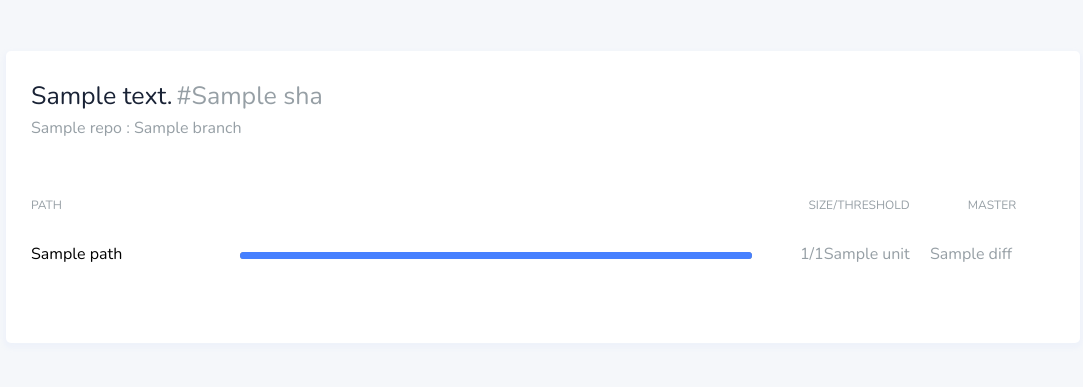
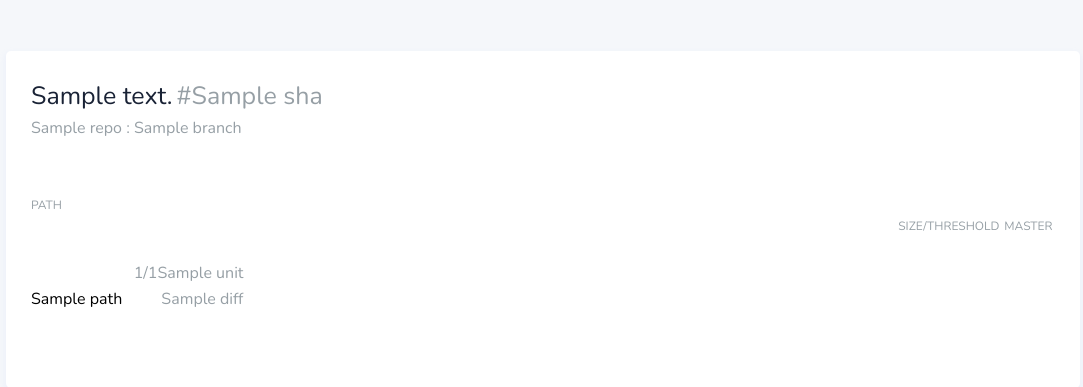
Before and after one commit to siddharthkp/bundlesize, a Node server app: template store/views/build.pug in a window 1280 px wide. Shown: the part 149-536 px from the top of the page, without its empty margins (97-1180 px from the left). Run offline with Node 20, Linux system fonts and the light colour scheme; the template is opened without the code that fills it: most values are stand-ins (such as "Sample title", 1, 10 or a date in 2020).

Commit message:
fix(store): better display for long path names
We have a few quite long path names, for which a flat display doesnt make much sense, so I chose to go for a "vertical" display in all cases

Quick question: when was the last time it was deployed? I still don't see my change from #193 when I go to the online version.

Thanks!

```diff
--- a/store/static/styles.css
+++ b/store/static/styles.css
@@ -44,19 +44,17 @@ body {
   display: inline-block;
   word-wrap: break-word;
 }
-.path {
-  width: 20%;
-}
-.threshold {
-  width: 50%;
+.size-wrapper {
+  display: flex;
+  justify-content: flex-end;
 }
 .size {
   text-align: right;
-  width: 15%;
+  margin: 0 .2em;
 }
 .master {
   text-align: right;
-  width: 10%;
+  margin: 0 .2em;
 }
 .bar {
   height: 7px;
--- a/store/views/build.pug
+++ b/store/views/build.pug
@@ -18,8 +18,10 @@
         <div class="labels desktop">
           <div class="light label path">PATH</div>
           <div class="light label threshold"></div>
-          <div class="light label size">SIZE/THRESHOLD</div>
-          <div class="light label master">MASTER</div>
+          <div class="size-wrapper">
+            <div class="light label size">SIZE/THRESHOLD</div>
+            <div class="light label master">MASTER</div>
+          </div>
         </div>
         each file in files
           <div class="file">
@@ -28,9 +30,11 @@
               <div class="bar first" style="width: #{file.fillLength * 100 / file.length}%"></div>
               <div class="bar length" style="background-color: #{file.baseColor}"></div>
             </div>
-            <div class="size light">#{file.prettySize}/#{file.prettyMaxSize}#{file.unit}</div>
-            if file.diff
-              <div class="master light"><span class="mobile">master</span> #{file.diff}</div>
+            <div class="size-wrapper">
+              <div class="size light">#{file.prettySize}/#{file.prettyMaxSize}#{file.unit}</div>
+              if file.diff
+                <div class="master light"><span class="mobile">master</span> #{file.diff}</div>
+            </div>
           </div>
       </div>
     </div>
```
